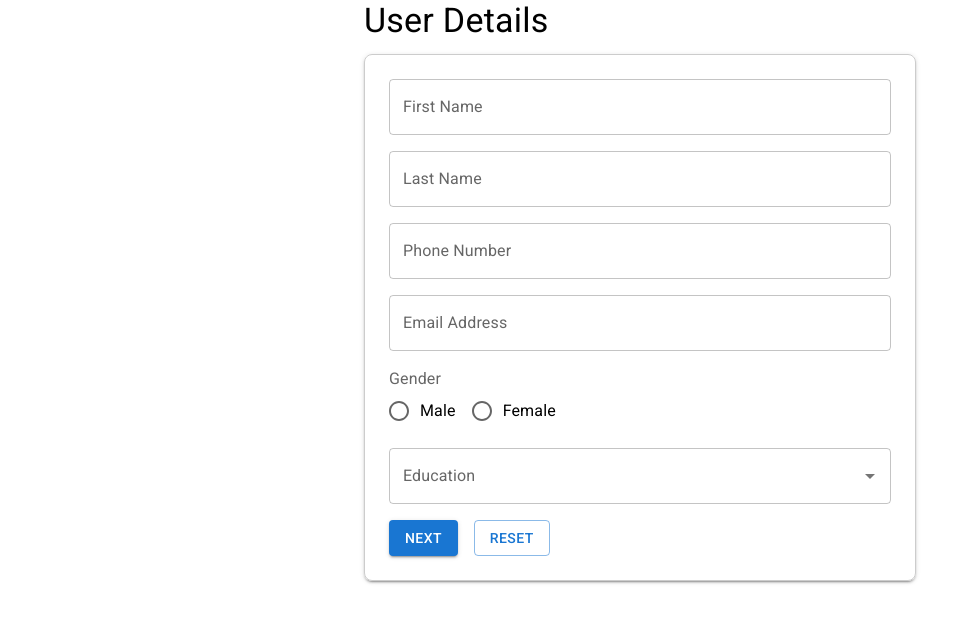
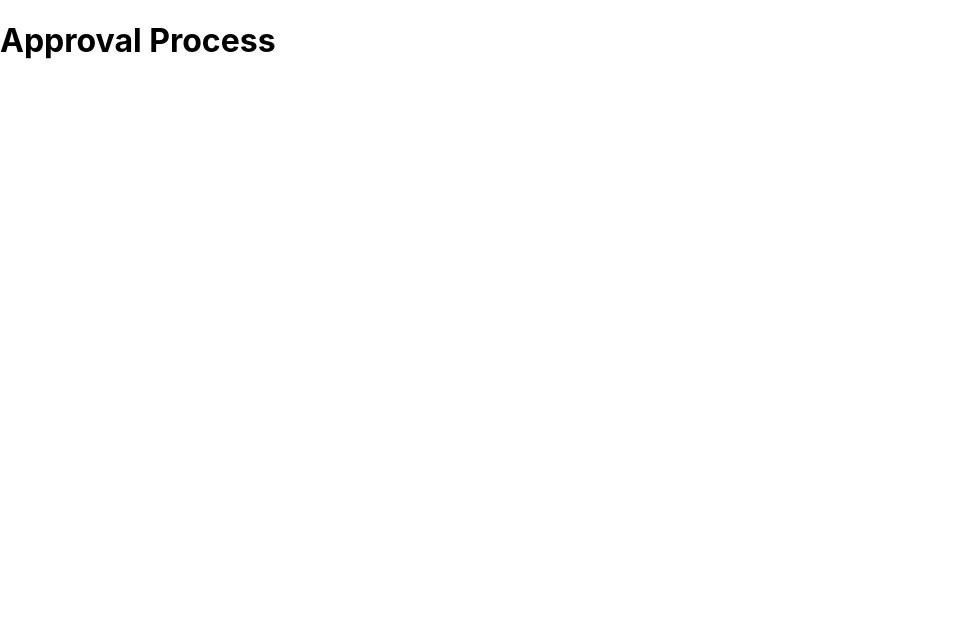
Before and after one commit to marcabdo/Workflow, a React (Create React App) app: page /21 in a window 1280 px wide. Shown: the top 622 px of the page, without its empty margins (0-980 px from the left). Built offline with nearby package versions, Linux system fonts and the light colour scheme.

Commit message:
implemented Routes in App.js

```diff
--- a/src/App.js
+++ b/src/App.js
@@ -1,6 +1,8 @@
 import "./App.css";
-
+import ReactDOM from "react-dom/client";
+import { BrowserRouter, Routes, Route } from "react-router-dom";
 import Application from "./component/applicant/application";
+import ApprovalProcess from "./component/approval1/approvalProcess";
 import React, { useState, useEffect } from "react";
 import "@fontsource/roboto/300.css";
 import "@fontsource/roboto/400.css";
@@ -9,12 +11,12 @@ import "@fontsource/roboto/700.css";
 
 function App() {
   return (
-    <div className="App">
-      <header className="App-header"></header>
-      <div>
-        <Application />
-      </div>
-    </div>
+    <BrowserRouter>
+      <Routes>
+        <Route path="/" element={<Application />} />
+        <Route path="/21" element={<ApprovalProcess />} />
+      </Routes>
+    </BrowserRouter>
   );
 }
 
--- a/src/component/approval1/approvalProcess.js
+++ b/src/component/approval1/approvalProcess.js
@@ -1,3 +1,13 @@
 /**
  *
  */
+import React, { Component } from "react";
+
+const ApprovalProcess = () => {
+  return (
+    <div>
+      <h1>Approval Process</h1>
+    </div>
+  );
+};
+export default ApprovalProcess;
```
Also changed, not shown: src/component/applicant/appForm.css (deleted, +0 -146 lines), src/component/applicant/apppages.css (deleted, +0 -172 lines).
